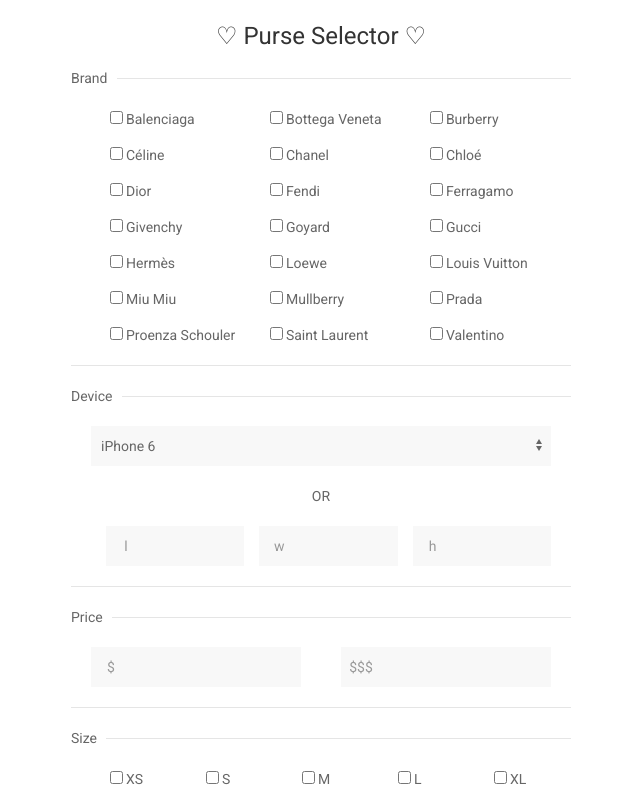
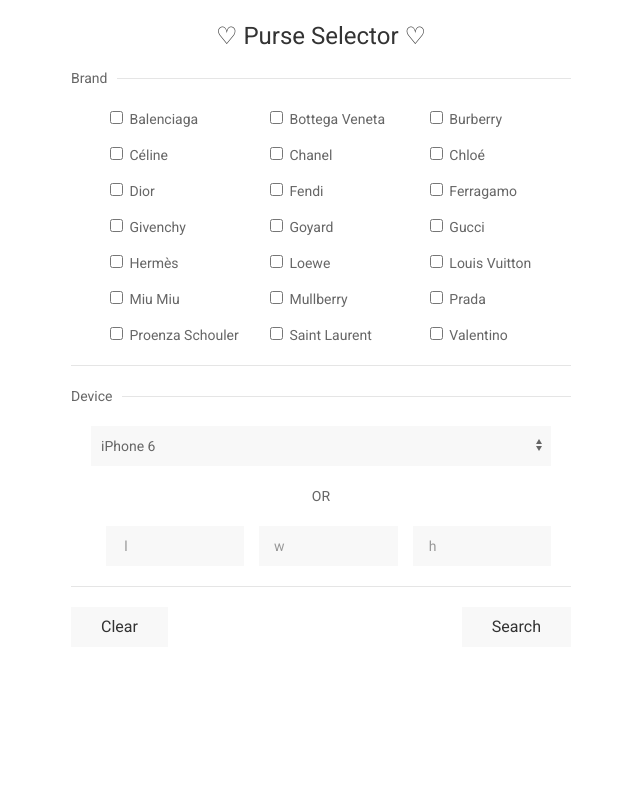
Before and after one commit to gracehseu/pursechooser, an Angular app: page / in a window 1280 px wide. Shown: the top 800 px of the page, without its empty margins (319-959 px from the left). Built offline with nearby package versions, Linux system fonts and the light colour scheme.

Commit message:
changed form to take in formarray

```diff
--- a/src/app/brand-detail/brand-detail.component.html
+++ b/src/app/brand-detail/brand-detail.component.html
@@ -5,7 +5,59 @@
     </h1>
 </div>
 
+<div>
+    <div class ="uk-flex uk-flex-center">
+        <form class="uk-form-width-large" [formGroup]="form" (ngSubmit)="onSubmit()">
+            <div class="uk-heading-line uk-margin"><span>Brand</span></div>
+            <div class="uk-grid-small uk-child-width-1-3 uk-margin-left" uk-grid>
+                <div *ngFor="let b of brandList; let i=index">
+                    <label>
+                        <input type="checkbox" [value]="b.name" (change)="onCheckboxChange($event)" />
+                        {{b.display}}
+                    </label>
+                </div>
 
+            </div>
+            <hr>
+            <div>
+                <div class="uk-heading-line uk-margin"><span>Device</span></div>
+                <div class="uk-margin-left uk-margin-right">
+
+                        <select class="uk-select">
+                            <option *ngFor="let phone of phoneList">{{phone}}
+                            </option>
+                        </select>
+
+                </div>
+
+                <div class="uk-text-center uk-margin">OR</div>
+
+                    <div class="uk-grid-small uk-child-width-1-3 uk-margin-left uk-margin-right" uk-grid>
+                        <div *ngFor="let text of phoneTextList">
+                            <div>
+                                <div class="uk-inline">
+                                    <span class="uk-form-icon">{{text}}</span>
+                                    <input class="uk-input" type="text">
+                                </div>
+                            </div>
+                        </div>
+
+                    </div>
+
+                <hr>
+            </div>
+
+            <div class="row">
+                <button class="uk-button uk-button-default uk-align-left" type="button" (click)="onClear()">Clear</button>
+                <button class="uk-button uk-button-default uk-align-right" type="submit">Search</button>
+            </div>
+
+        </form>
+    </div>
+</div>
+
+
+<!--
 <div class="row">
     <div class ="uk-flex uk-flex-center">
         <form class="uk-form-width-large" [formGroup]="courseForm" (ngSubmit)="onSubmit()">
@@ -16,11 +68,13 @@
                         <div class="uk-grid-small uk-child-width-1-3 uk-margin-left" uk-grid>
                             <div *ngFor="let brand of brandList">
 
-                                <label><input class="uk-checkbox" type="checkbox" id="courseName" class="form-control"
-                                        formControlName="Brand">{{brand}}</label>
+                                <label><input class="uk-checkbox" type="checkbox" id=brand.name class="form-control"
+                                        formControlName=Brand>{{brand.display}}</label>
                             </div>
 
                         </div>
+                        <label><input class="uk-checkbox" type="checkbox" id="hermes" class="form-control"
+                                formControlName="hermes">h new</label>
                     </form>
                 </div>
                 <hr>
@@ -206,4 +260,4 @@
         </form>
 
     </div>
-</div>
+</div> -->
--- a/src/app/brand-detail/brand-detail.component.ts
+++ b/src/app/brand-detail/brand-detail.component.ts
@@ -1,6 +1,10 @@
 import { formatCurrency } from '@angular/common';
 import { Component, OnInit } from '@angular/core';
-import { FormGroup, FormControl, FormArray, Validators } from '@angular/forms';
+import { Form } from '@angular/forms';
+import { FormGroup, FormControl, FormArray, Validators, FormBuilder } from '@angular/forms';
+import { brandList, colorList, featureList, phoneList, phoneTextList, priceTextList, sizeList } from '../constants/constant';
+
+
 
 @Component({
   selector: 'brand-detail',
@@ -10,95 +14,20 @@
 
 export class BrandDetailComponent implements OnInit {
 
-  courseForm: FormGroup;
-  brandList = [
-    'Balenciaga',
-    'Bottega Veneta',
-    'Burberry',
-    'Céline',
-    'Chanel',
-    'Chloé',
-    'Dior',
-    'Fendi',
-    'Ferragamo',
-    'Givenchy',
-    'Goyard',
-    'Gucci',
-    'Hermès',
-    'Loewe',
-    'Louis Vuitton',
-    'Miu Miu',
-    'Mullberry',
-    'Prada',
-    'Proenza Schouler',
-    'Saint Laurent',
-    'Valentino'
-  ];
+  form: FormGroup;
+  brandList = brandList;
+  sizeList = sizeList;
+  phoneTextList = phoneTextList;
+  priceTextList = priceTextList;
+  colorList = colorList;
+  phoneList = phoneList;
+  featureList = featureList;
 
-  sizeList = [
-    'XS',
-    'S',
-    'M',
-    'L',
-    'XL'
-  ];
-
-  phoneTextList = [
-    'l',
-    'w',
-    'h'
-  ];
-
-  priceTextList = [
-    '$',
-    '$$$'
-  ];
-
-  colorList = [
-    'Black',
-    'White',
-    'Brown',
-    'Red',
-    'Orange',
-    'Yellow',
-    'Green',
-    'Blue',
-    'Purple',
-    'Pink',
-    'Gray',
-    'Silver',
-    'Gold',
-    'Multicolor'
-  ];
-
-  phoneList = [
-    'iPhone 6',
-    'iPhone 6s',
-    'iPhone 7',
-    'iPhone 8',
-    'iPhone X',
-    'iPhone 11',
-    'iPhone 11 Pro',
-    'Samsung Galaxy 8',
-    'Samsung Galaxy Note 5'
-  ];
-
-  featureList = [
-    'Subtle branding',
-    'Monogram',
-    'Top handle',
-    'Zippered',
-    'Crossbody strap',
-    'Bucket style',
-    'Wicker',
-    'Internal divider',
-    'Shoulder carry',
-    'Detachable strap'
-
-  ]
-
-  constructor() {
-   }
+  constructor(private fb: FormBuilder) {
+    this.form = this.fb.group({
+      brandListArray: this.fb.array([])
+    })
+  }
 
   ngOnInit(): void {
 
@@ -107,33 +36,32 @@
 
   onSubmit() {
     console.log("submit")
-    console.log(this.courseForm);
+    console.log(this.form);
   }
 
   onClear() {
-    this.courseForm.reset();
-    // console.log('clear')
+    this.form.reset();
+    console.log('clear')
   }
 
-  // download bootstrap this is so dumb
   private initForm() {
-    this.courseForm = new FormGroup({
-      'Brand': new FormControl(null),
-      'Size': new FormControl(null),
-      'Phone': new FormControl(null),
-      'extraDimensions': new FormGroup({
-        'length': new FormControl(null),
-        'width': new FormControl(null),
-        'height': new FormControl(null),
-      }),
-      'Color': new FormControl(null),
-      'Material': new FormControl(null),
-      'Price': new FormControl(null),
-      'features': new FormGroup({
-        'strap': new FormControl(null),
-        'zipper': new FormControl(null),
-        'topHandle': new FormControl(null),
-      })
-    });
+
+  }
+
+  onCheckboxChange(e) {
+    const brandListArray: FormArray = this.form.get('brandListArray') as FormArray;
+
+    if (e.target.checked) {
+      brandListArray.push(new FormControl(e.target.value));
+    } else {
+      let i: number = 0;
+      brandListArray.controls.forEach((item: FormControl) => {
+        if (item.value == e.target.value) {
+          brandListArray.removeAt(i);
+          return;
+        }
+        i++;
+      });
+    }
   }
 }
--- /dev/null
+++ b/src/app/constants/constant.ts
@@ -0,0 +1,86 @@
+export const brandList = [
+    { "name" : 'balenciaga', "display": 'Balenciaga' },
+    { "name" : 'bottega_veneta', "display": 'Bottega Veneta' },
+    { "name" : 'burberry', "display": 'Burberry' },
+    { "name" : 'celine', "display": 'Céline' },
+    { "name" : 'chanel', "display": 'Chanel' },
+    { "name" : 'chloe', "display": 'Chloé' },
+    { "name" : 'dior', "display": 'Dior' },
+    { "name" : 'fendi', "display": 'Fendi' },
+    { "name" : 'ferragamo', "display": 'Ferragamo' },
+    { "name" : 'givenchy', "display": 'Givenchy' },
+    { "name" : 'goyard', "display": 'Goyard' },
+    { "name" : 'gucci', "display": 'Gucci' },
+    { "name" : 'hermes', "display": 'Hermès' },
+    { "name" : 'loewe', "display": 'Loewe' },
+    { "name" : 'louis_vuitton', "display": 'Louis Vuitton' },
+    { "name" : 'miu_miu', "display": 'Miu Miu' },
+    { "name" : 'mulberry', "display": 'Mullberry' },
+    { "name" : 'prada', "display": 'Prada' },
+    { "name" : 'proenza_schouler', "display": 'Proenza Schouler' },
+    { "name" : 'saint_laurent', "display": 'Saint Laurent' },
+    { "name" : 'valentino', "display": 'Valentino' }
+
+];
+
+export const sizeList = [
+    'XS',
+    'S',
+    'M',
+    'L',
+    'XL'
+];
+
+export const phoneTextList = [
+    'l',
+    'w',
+    'h'
+];
+
+export const priceTextList = [
+    '$',
+    '$$$'
+];
+
+export const colorList = [
+    'Black',
+    'White',
+    'Brown',
+    'Red',
+    'Orange',
+    'Yellow',
+    'Green',
+    'Blue',
+    'Purple',
+    'Pink',
+    'Gray',
+    'Silver',
+    'Gold',
+    'Multicolor'
+];
+
+export const phoneList = [
+    'iPhone 6',
+    'iPhone 6s',
+    'iPhone 7',
+    'iPhone 8',
+    'iPhone X',
+    'iPhone 11',
+    'iPhone 11 Pro',
+    'Samsung Galaxy 8',
+    'Samsung Galaxy Note 5'
+];
+
+export const featureList = [
+    'Subtle branding',
+    'Monogram',
+    'Top handle',
+    'Zippered',
+    'Crossbody strap',
+    'Bucket style',
+    'Wicker',
+    'Internal divider',
+    'Shoulder carry',
+    'Detachable strap'
+
+]
```
